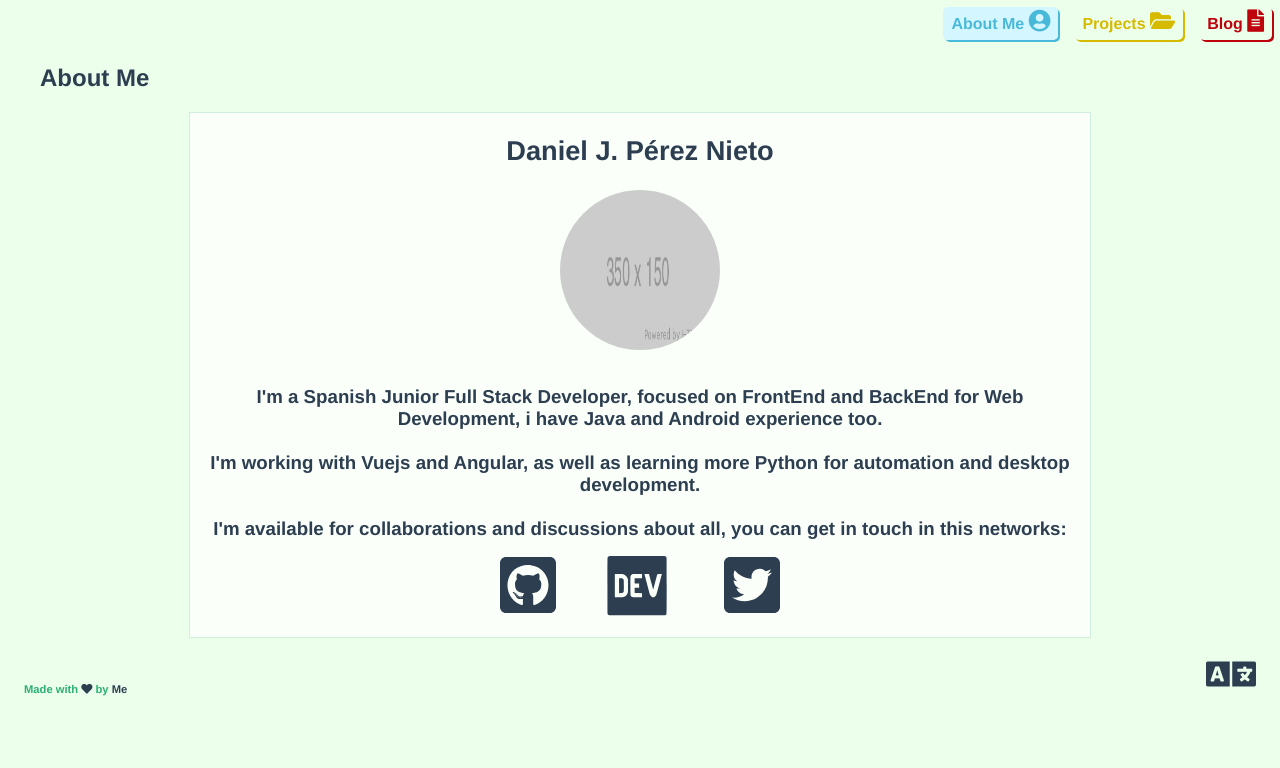
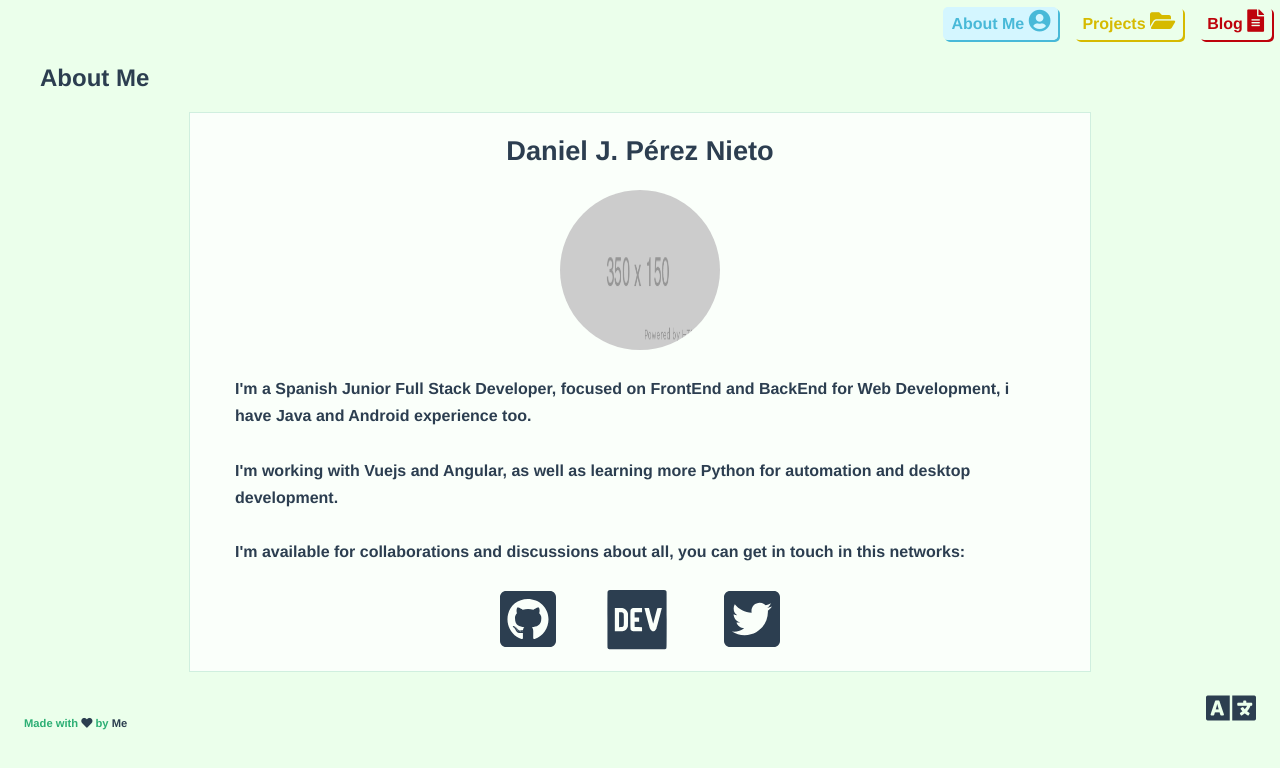
Before and after one commit to Djdany95/PersonalVue, a Vue app: page / in a window 1280 px wide. Shown: the top 768 px of the page. Built offline with nearby package versions, Linux system fonts and the light colour scheme.

Commit message:
Improvements
## Improvements
- Better reading about section.

## Fixes
- Fixed accesibility
- Fixed error with duplicated IDs in NavMenu

```diff
--- a/index.html
+++ b/index.html
@@ -1,17 +1,26 @@
 <!DOCTYPE html>
-<html>
+<html lang="en">
 
 <head>
+  <title>Daniel J. Pérez Nieto</title>
   <meta charset="utf-8">
+
+  <meta name="theme-color" content="#ebffeb" />
   <meta name="viewport" content="width=device-width,initial-scale=1.0">
+  <meta name="Description" content="Personal portfolio and landing web Daniel J. Perez Nieto.">
+
   <link type="image/x-icon" href="favicon.ico" rel="icon">
-  <title>Daniel J. Pérez Nieto</title>
   <link rel="stylesheet" href="https://use.fontawesome.com/releases/v5.2.0/css/all.css" integrity="sha384-hWVjflwFxL6sNzntih27bfxkr27PmbbK/iSvJ+a4+0owXq79v+lsFkW54bOGbiDQ"
     crossorigin="anonymous">
 </head>
 
-<body style="background-color: rgb(235, 255, 235)">
+<body style="background-color: #ebffeb">
   <div id="app"></div>
+
+  <noscript>
+    <h1>Please enable Javascript to watch my web :D</h1>
+    <h2><a href="https://www.enable-javascript.com/">More details here</a></h2>
+  </noscript>
 </body>
 
 </html>
--- a/src/components/Footer.vue
+++ b/src/components/Footer.vue
@@ -2,15 +2,18 @@
   <div>
     <h4 class="madeWith">{{ $t('madeWith.made') }} <a
       href="https://vuejs.org/"
-      target="top"><i class="fas fa-heart me"/></a> {{ $t('madeWith.by') }} <a
+      target="top"
+      aria-label="VueJS"><i class="fas fa-heart me"/></a> {{ $t('madeWith.by') }} <a
         href="https://dev.to/djdany01"
         class="me"
-        target="top">{{ $t('madeWith.me') }}</a></h4>
+        target="top"
+        aria-label="Daniel J. Pérez Nieto">{{ $t('madeWith.me') }}</a></h4>
     <span v-if="openLang">
       <a
         v-for="(item, index) in languages"
         :key="index"
         class="lang"
+        aria-label="Language"
         @click="setLang(item.lang)">{{ item.name }}</a>
     </span>
     <div>
--- a/src/components/NavMenu.vue
+++ b/src/components/NavMenu.vue
@@ -3,7 +3,7 @@
     <router-link
       v-for="item in sections"
       :key="item.name"
-      :id="item.name"
+      :id="item.name+'Tab'"
       :style="{'color': item.color}"
       :to="item.url">{{ $t('section.'+item.name+'.title') }} <i :class="item.icon"/></router-link>
   </nav>
@@ -30,9 +30,9 @@ export default {
     setBckColor: function () {
       this.sections.forEach(item => {
         if (item.url === this.$route.path) {
-          document.getElementById(item.name).style.backgroundColor = item.bck
+          document.getElementById(item.name+'Tab').style.backgroundColor = item.bck
         } else {
-          document.getElementById(item.name).style.backgroundColor = 'initial'
+          document.getElementById(item.name+'Tab').style.backgroundColor = 'initial'
         }
       })
     }
--- a/src/components/SectionAbout.vue
+++ b/src/components/SectionAbout.vue
@@ -12,11 +12,12 @@
           src="../assets/me.png"
           alt="Me">
       </div>
-      <h3>{{ $t('section.about.description') }}</h3>
+      <h4>{{ $t('section.about.description') }}</h4>
       <div>
         <a
           :href="social.github"
-          target="top">
+          target="top"
+          aria-label="Github">
           <svg
             class="badge"
             xmlns="http://www.w3.org/2000/svg"
@@ -26,7 +27,8 @@
         </a>
         <a
           :href="social.devto"
-          target="top">
+          target="top"
+          aria-label="Dev.to">
           <svg
             class="badge"
             xmlns="http://www.w3.org/2000/svg"
@@ -37,7 +39,8 @@
         </a>
         <a
           :href="social.twitter"
-          target="top">
+          target="top"
+          aria-label="Twitter">
           <svg
             class="badge"
             xmlns="http://www.w3.org/2000/svg"
@@ -117,10 +120,13 @@ export default {
 .aboutCard h1 {
   font-size: 1.7em;
 }
-.aboutCard h3 {
+.aboutCard h4 {
   white-space: pre-line;
-  padding: 0.7em;
-  margin-bottom: 0px;
+  width: 90%;
+  margin-left: auto !important;
+  margin-right: auto !important;
+  line-height: 1.7;
+  text-align: left;
 }
 .aboutCard .badge {
   height: 4em;
@@ -137,7 +143,7 @@ export default {
   display: block;
   text-decoration: none;
   color: #2c3e50;
-  text-align: center;
+  text-align: justify;
   position: relative;
   transition: all 0.3s ease;
   border: 1px solid rgba(44, 175, 114, 1);
--- a/src/components/SectionBlog.vue
+++ b/src/components/SectionBlog.vue
@@ -16,7 +16,8 @@
             :key="post.id"
             :href="post.url"
             class="postCard"
-            target="top">
+            target="top"
+            aria-label="Post">
             <h1>{{ post.post }}</h1>
             <h5><u>{{ $t('section.blog.read') }}</u></h5>
           </a>
@@ -30,7 +31,8 @@
       <a
         :href="'https://dev.to/'+blogUser"
         class="loadMore"
-        target="top">{{ $t('section.blog.loadmore') }}</a>
+        target="top"
+        aria-label="Dev.to">{{ $t('section.blog.loadmore') }}</a>
     </div>
   </div>
 </template>
--- a/src/components/SectionProjects.vue
+++ b/src/components/SectionProjects.vue
@@ -8,7 +8,8 @@
       :href="project.url"
       :style="{'background-color': project.bck}"
       class="projectCard"
-      target="top">
+      target="top"
+      aria-label="Projects">
       <h2>{{ project.name }}</h2>
       <i :class="project.icon"/>
       <h4>{{ project.desc }}</h4>
```
